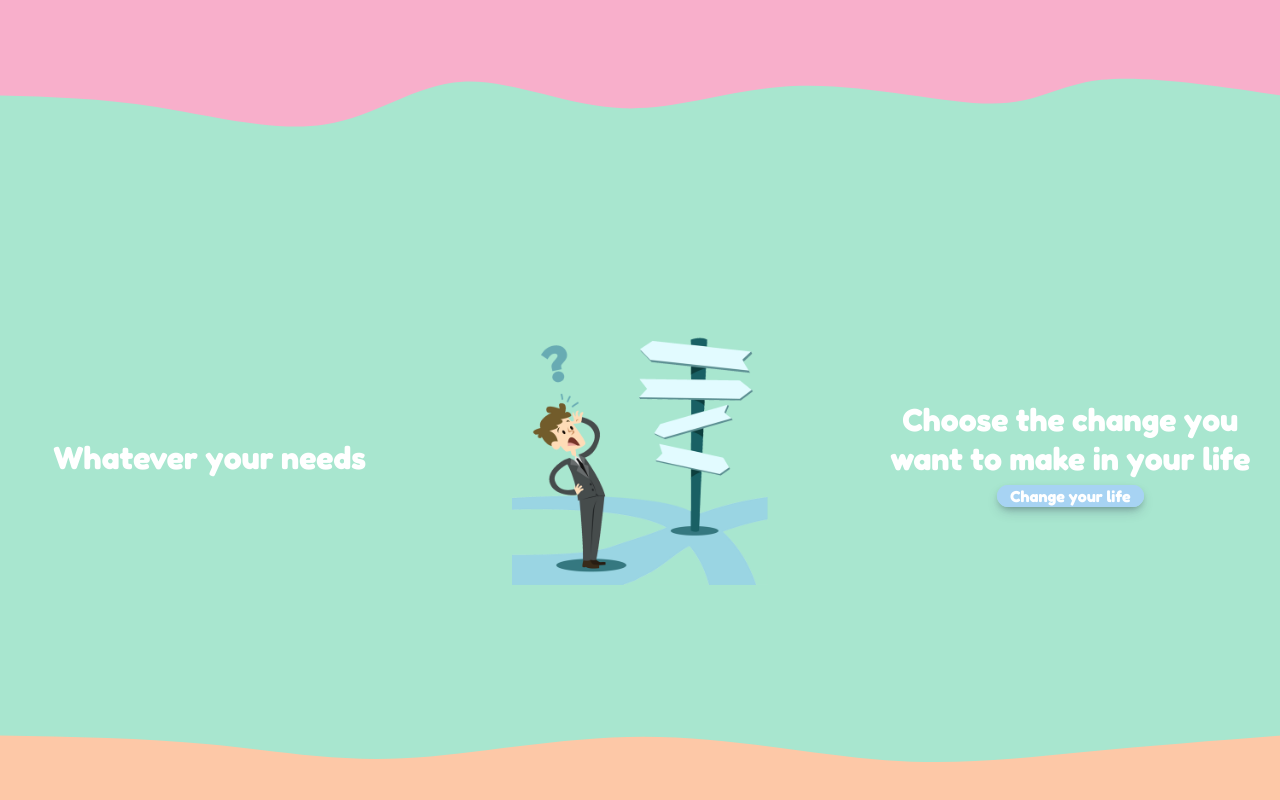
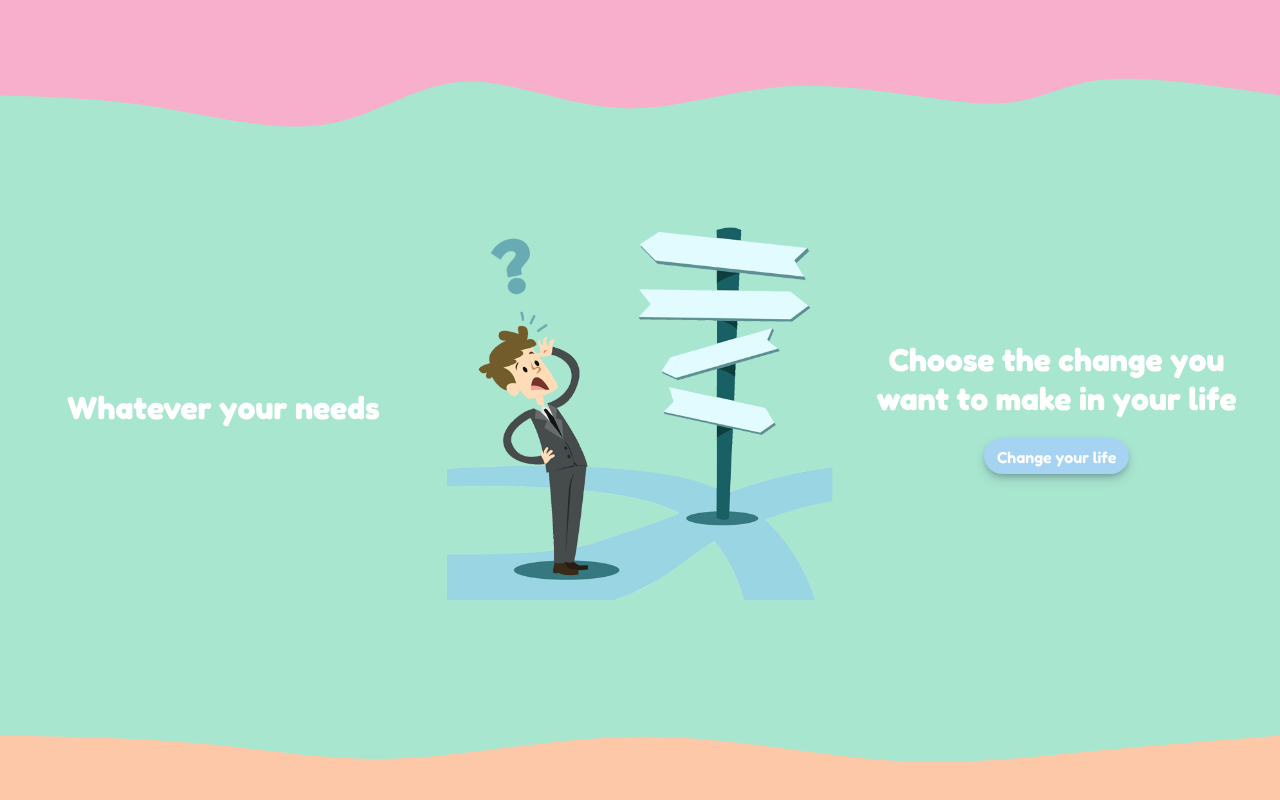
Before and after one commit to vasbous/module-3-client, a React (Vite) app: page / in a window 1280 px wide. Shown: the part 600-1400 px from the top of the page. Built offline with nearby package versions, Linux system fonts and the light colour scheme; no server answers.

Commit message:
homepage change

```diff
--- a/src/css/homePage.css
+++ b/src/css/homePage.css
@@ -1,64 +1,103 @@
 
-.container-homePage{
+/* Base container styling */
+.container-homePage {
   min-height: 80vh;
   width: 100%;
   overflow-x: hidden;
 }
+
+/* Common section styling with mobile-first approach */
 .second-section,
 .first-section,
 .third-section,
 .fourth-section,
 .five-section,
-.six-section{
-    height: 80vh;
-    width: 100vw;
+.six-section {
+  min-height: 100vh; /* Changed from fixed height to min-height */
+  width: 100%;
   overflow-x: hidden;
   background: var(--pink);
   position: relative;
   display: flex;
-    justify-content: space-around;
+  flex-direction: column; /* Stack elements vertically on mobile */
+  justify-content: center;
   align-items: center;
-    padding: 0 15px;
+  padding: 20px 15px 60px; /* Added padding at bottom to account for wave */
+  gap: 30px; /* Add space between elements */
 }
 
-.title-home{
-    width: 33%;
+/* Title styling with full width on mobile */
+.title-home {
+  width: 90%;
   text-align: center;
   word-wrap: break-word;
-    color:var(--white);
+  color: var(--white);
+  font-size: 1.5rem; /* Base font size for mobile */
+  margin: 0;
+}
 
+/* Container for title and button */
+.title-button-home {
+  width: 90%;
+  display: flex;
+  flex-direction: column;
+  align-items: center;
+  gap: 20px;
 }
-.title-button-home{
-    width: 33%;
-}
-.title-button-home .title-home{
+
+/* Make title 100% width inside title-button-home */
+.title-button-home .title-home {
   width: 100%;
 }
-.img-home-page{
-    height: 70%;
+
+/* Image container styling */
+.img-home-page {
+  width: 90%;
+  max-height: 40vh; /* Limit height on mobile */
+  display: flex;
+  justify-content: center;
 }
-.img-home-page img{
+
+/* Image styling */
+.img-home-page img {
   width: 100%;
   height: 100%;
   object-fit: contain;
+  max-width: 350px; /* Prevent images from getting too large on mobile */
 }
 
-.second-section{
-    background: var(--green);
+/* Button styling */
+.btn {
+  display: inline-block;
+  text-decoration: none;
+  border-radius: 25px;
+  font-weight: 600;
+  width: fit-content;
+  transition: all 0.3s ease;
 }
 
-/* before section */
-.before-section{
+.btn:hover {
+  transform: scale(1.05);
+  box-shadow: 0 5px 15px rgba(0, 0, 0, 0.1);
+}
+
+/* Section background colors */
+.second-section { background: var(--green); }
+.third-section { background: var(--orange); }
+.fourth-section { background: var(--yellow); }
+.five-section { background: var(--purple-pink); }
+.six-section { background: var(--blue); }
+
+/* Wave divider section */
+.before-section {
   height: 50px;
   margin-bottom: -1px;
   overflow-x: hidden;
   position: relative;
 }
-.third-section{background: var(--orange);}
-.fourth-section{background: var(--yellow);}
-.five-section{background: var(--purple-pink);}
-.six-section{background: var(--blue);}
-.first-wave{
+
+/* Wave styling */
+.first-wave {
   position: absolute;
   bottom: 0;
   left: 0;
@@ -74,6 +113,7 @@ overflow-x: hidden;
   width: calc(100% + 1.3px);
   height: 56px;
 }
+
 .second-wave,
 .third-wave,
 .fourth-wave,
@@ -86,38 +126,162 @@ overflow-x: hidden;
   width: 100%;
   overflow: hidden;
   line-height: 0;
+  z-index: 10; /* Ensure waves appear above content */
 }
+
+.second-wave svg,
+.third-wave svg,
 .fourth-wave svg,
 .five-wave svg,
 .six-wave svg,
-.seven-wave svg,
-.second-wave svg,
-.third-wave svg{
+.seven-wave svg {
   position: relative;
   display: block;
   width: calc(100% + 1.3px);
-    height: 100px;
+  height: 50px; /* Reduced height on mobile */
   transform: rotateY(180deg);
 }
 
-.first-wave .shape-fill {
-    fill: var(--pink);
-}
-.second-wave .shape-fill {
-    fill: var(--green);
-}
-.third-wave .shape-fill {
-    fill: var(--orange);
+/* Wave fill colors */
+.first-wave .shape-fill { fill: var(--pink); }
+.second-wave .shape-fill { fill: var(--green); }
+.third-wave .shape-fill { fill: var(--orange); }
+.fourth-wave .shape-fill { fill: var(--yellow); }
+.five-wave .shape-fill { fill: var(--purple-pink); }
+.six-wave .shape-fill { fill: var(--blue); }
+.seven-wave .shape-fill { fill: var(--footer-background); }
+
+/* Tablet breakpoint */
+@media screen and (min-width: 768px) {
+  .title-home {
+    width: 80%;
+    font-size: 1.8rem;
   }
 
-.fourth-wave .shape-fill {fill: var(--yellow)}
-.five-wave .shape-fill {fill: var(--purple-pink)}
-.six-wave .shape-fill {fill: var(--blue)}
-.seven-wave .shape-fill {fill: var(--footer-background)}
+  .title-button-home {
+    width: 80%;
+  }
 
-@media only screen and (max-width: 1350px) {
-    .img-home-page{
-        height: 40%;
-        width: 40%;
+  .img-home-page {
+    width: 70%;
+    max-height: 45vh;
+  }
+
+  .img-home-page img {
+    max-width: 450px;
+  }
+
+  .second-wave svg,
+  .third-wave svg,
+  .fourth-wave svg,
+  .five-wave svg,
+  .six-wave svg,
+  .seven-wave svg {
+    height: 70px;
   }
 }
+
+/* Desktop breakpoint */
+@media screen and (min-width: 1024px) {
+  .second-section,
+  .first-section,
+  .third-section,
+  .fourth-section,
+  .five-section,
+  .six-section {
+    flex-direction: row; /* Side by side on desktop */
+    min-height: 80vh;
+    justify-content: space-around;
+    padding: 0 30px 100px;
+  }
+
+  .title-home {
+    width: 33%;
+    font-size: 2rem;
+  }
+
+  .title-button-home {
+    width: 33%;
+  }
+
+  .img-home-page {
+    width: 33%;
+    height: 70%;
+    max-height: none;
+  }
+
+  .img-home-page img {
+    max-width: none;
+  }
+
+  .second-wave svg,
+  .third-wave svg,
+  .fourth-wave svg,
+  .five-wave svg,
+  .six-wave svg,
+  .seven-wave svg {
+    height: 100px;
+  }
+}
+
+/* Large desktop */
+@media screen and (min-width: 1350px) {
+  .title-home {
+    font-size: 2.2rem;
+  }
+}
+
+/* Fix for very small screens */
+@media screen and (max-width: 480px) {
+  .title-home {
+    width: 95%;
+    font-size: 1.3rem;
+  }
+
+  .img-home-page {
+    width: 95%;
+    max-height: 35vh;
+  }
+
+  .second-section,
+  .first-section,
+  .third-section,
+  .fourth-section,
+  .five-section,
+  .six-section {
+    padding: 20px 10px 60px;
+    gap: 70px;
+  }
+}
+@media screen and (max-height: 500px) and (orientation: landscape) {
+    .home-section {
+      flex-direction: column;
+      gap: 1rem;
+      padding: 2rem 1rem;
+      min-height: 80vh;
+    }
+    .second-section,
+    .first-section,
+    .third-section,
+    .fourth-section,
+    .five-section,
+    .six-section {
+      padding: 20px 10px 60px;
+      gap: 20px;
+    }
+    .title {
+      font-size: 4vw;
+    }
+  .img-home-page {
+    width: 70%;
+    max-height: 30vh;
+  }
+
+  .img-home-page img {
+    width: 100%;
+    height: 100%;
+    object-fit: contain;
+    max-height: 30vh;
+  }
+
+  }
--- a/src/pages/HomePage.jsx
+++ b/src/pages/HomePage.jsx
@@ -14,7 +14,7 @@ const AnimatedLeftText = ({ children, className }) => {
   const controls = useAnimation();
   const [ref, inView] = useInView({
     triggerOnce: true,
-    threshold: 0.5,
+  threshold: 0.1
   });
 
   useEffect(() => {
@@ -49,7 +49,7 @@ const AnimatedRightText = ({ children, className }) => {
   const controls = useAnimation();
   const [ref, inView] = useInView({
     triggerOnce: true,
-    threshold: 0.5,
+    threshold: 0.1,
   });
 
   useEffect(() => {
```
Lines whose indentation alone changed are shown as unchanged.
